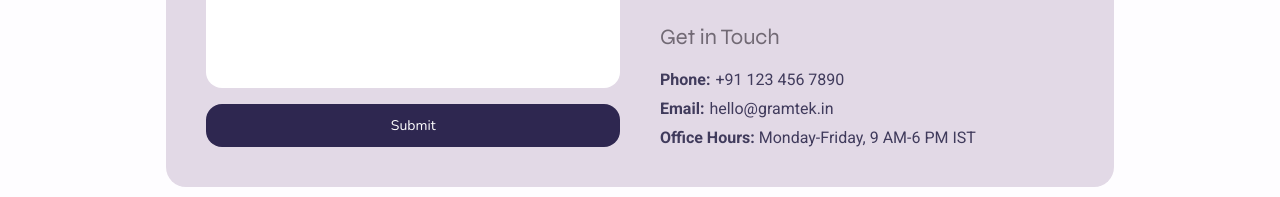
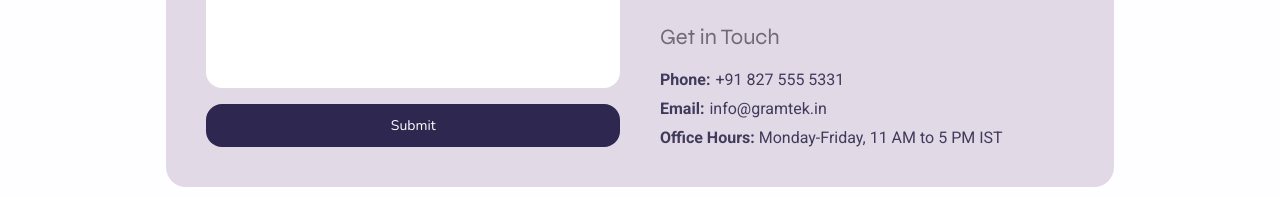
Before and after one commit to exploresahil/gramtek-landing-mvp, a Next.js app: page /contact in a window 1280 px wide. Shown: the part 408-605 px from the top of the page. Built offline with nearby package versions, Linux system fonts and the light colour scheme; a web font is replaced by a local one.

Commit message:
Updated contact us details

```diff
--- a/src/components/contact/hero/data.db.ts
+++ b/src/components/contact/hero/data.db.ts
@@ -16,26 +16,27 @@ type ContactUsDataType = {
 
 export const contactUsData = {
   title: "Contact Us",
-    description: "Gramtek is here to help and we'd love to hear from you. Whether you have a question about our sanitary pad distribution, want to explore partnership opportunities, or simply wish to share feedback, our team is ready to connect and support you every step of the way.",
+  description:
+    "Gramtek is here to help and we'd love to hear from you. Whether you have a question about our sanitary pad distribution, want to explore partnership opportunities, or simply wish to share feedback, our team is ready to connect and support you every step of the way.",
   info: {
     contactInfo: {
       title: "Get in Touch",
       info: [
         {
           title: "Phone",
-                    value: "+91 123 456 7890",
+          value: "+91 827 555 5331",
           prefix: "tel:",
         },
         {
           title: "Email",
-                    value: "hello@gramtek.in",
+          value: "info@gramtek.in",
           prefix: "mailto:",
-
-                }, {
+        },
+        {
           title: "Office Hours",
-                    value: "Monday-Friday, 9 AM-6 PM IST",
-                }
+          value: "Monday-Friday, 11 AM to 5 PM IST",
+        },
       ],
-        }
-    }
+    },
+  },
 };
```
Lines whose indentation alone changed are shown as unchanged.
